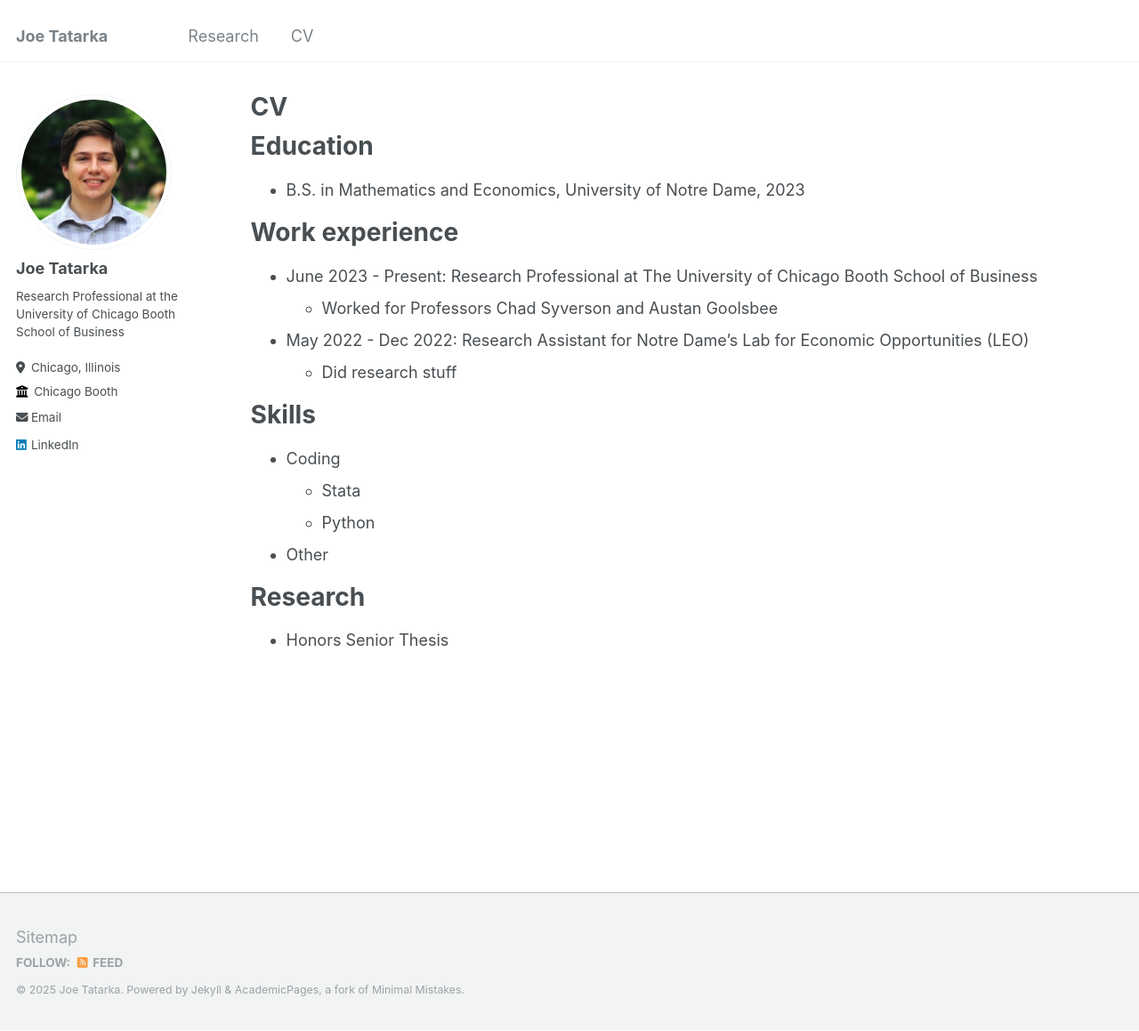
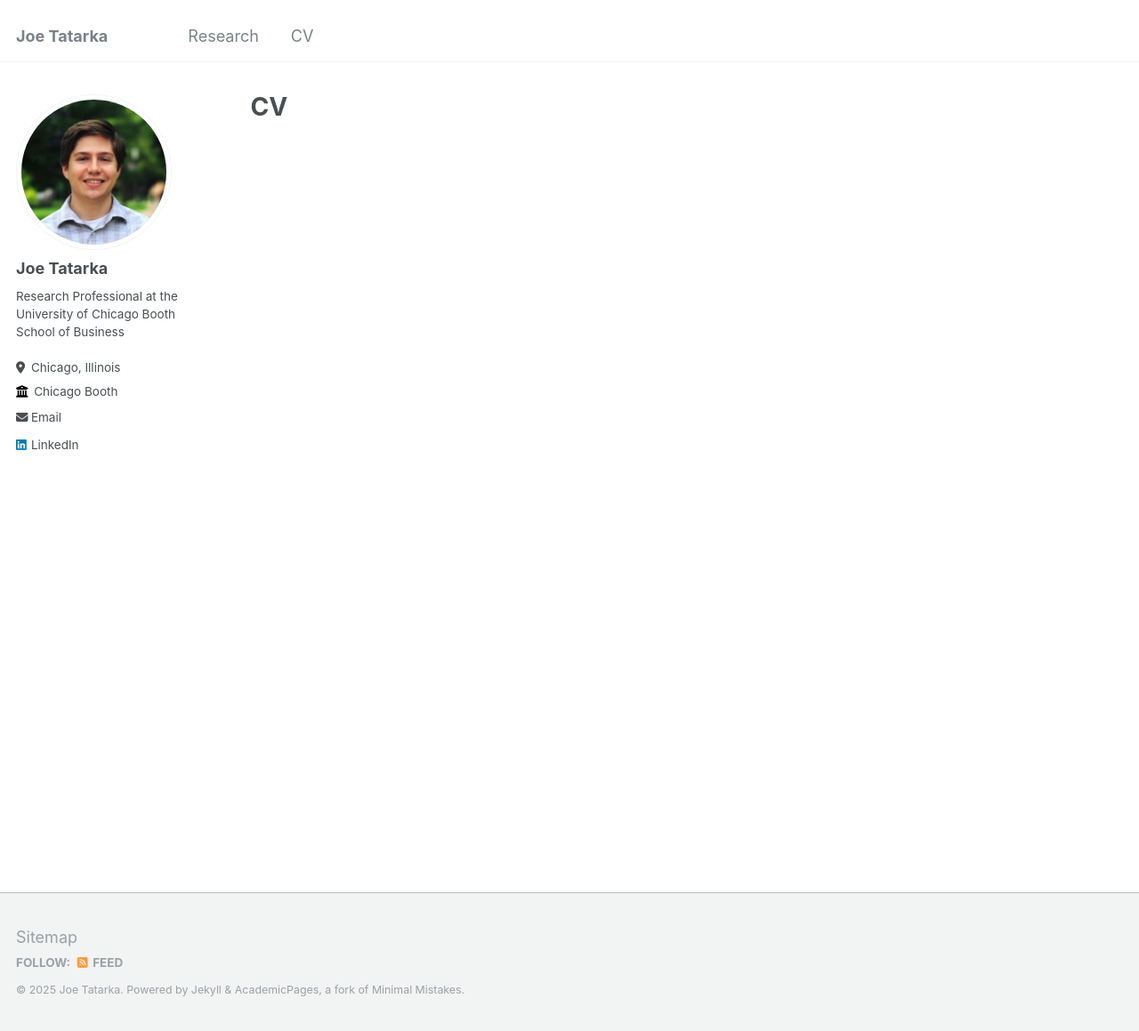
Before and after one commit to JoeTatarka/JoeTatarka.github.io, a Jekyll site: the page built from _pages/cv.md, in a window 1280 px wide and 1159 px high. Shown: the whole window at 89% size. Built offline with Jekyll 4.4.1, drawn with Linux system fonts in a browser that asks for light colours.

Commit message:
Update cv.md

```diff
--- a/_pages/cv.md
+++ b/_pages/cv.md
@@ -8,26 +8,3 @@ redirect_from:
 ---
 
 {% include base_path %}
-
-Education
-======
-* B.S. in Mathematics and Economics, University of Notre Dame, 2023
-
-Work experience
-======
-* June 2023 - Present: Research Professional at The University of Chicago Booth School of Business
-  * Worked for Professors Chad Syverson and Austan Goolsbee
-
-* May 2022 - Dec 2022: Research Assistant for Notre Dame's Lab for Economic Opportunities (LEO)
-  * Did research stuff
-
-Skills
-======
-* Coding
-  * Stata
-  * Python
-* Other
-
-Research
-======
-* Honors Senior Thesis
```
